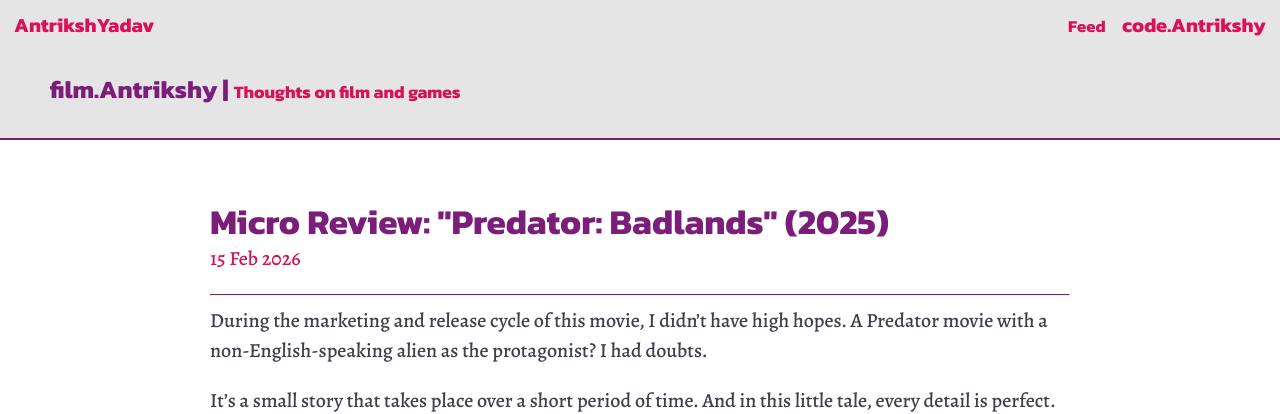
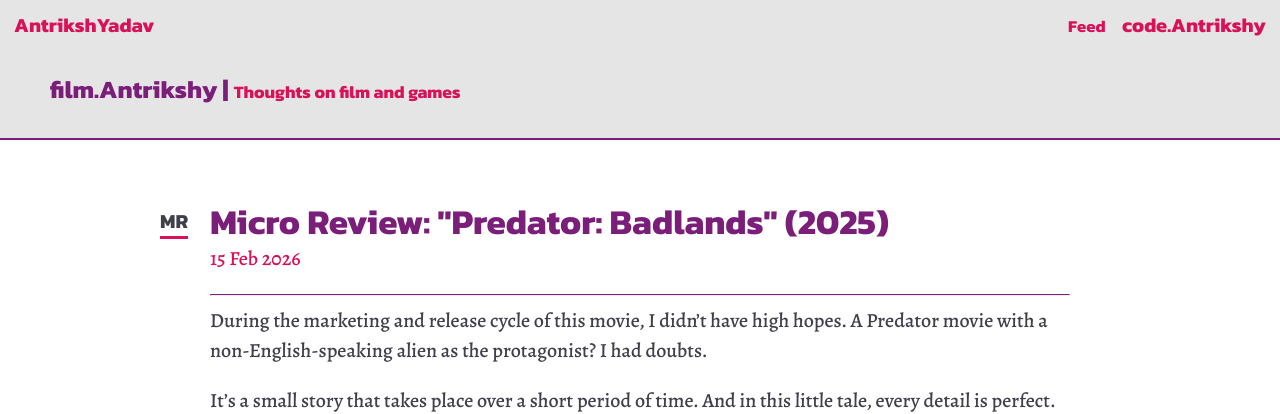
Before and after one commit to Antrikshy/antrikshy.github.io, a Jekyll site: the page built from film/_posts/2026-02-15-micro-review-predator-badlands.md, in a window 1280 px wide. Shown: the top 414 px of the page. Built offline with Jekyll 4.4.1, drawn with Linux system fonts in a browser that asks for light colours; some web fonts are replaced; comment, search, counter and statistics services are not loaded.

Commit message:
MR category label next to post titles

```diff
--- a/_layouts/blog_index.html
+++ b/_layouts/blog_index.html
@@ -7,6 +7,11 @@
 <div class="posts">
   {% for post in site.categories[blog_name] limit:5 %}
   <div class="post">
+    <div class="post-categories">
+      {% for category in post.categories %}
+        <span class="post-category-label" data-category="{{ category }}" title="Category: {{ category | capitalize }}"></span>
+      {% endfor %}
+    </div>
     <h1 class="post-title">
       <a href="{{ post.url }}">
         {{ post.title }}
--- a/_layouts/post.html
+++ b/_layouts/post.html
@@ -4,6 +4,11 @@
 ---
 
 <div class="post">
+  <div class="post-categories">
+    {% for category in page.categories %}
+      <span class="post-category-label" data-category="{{ category }}" title="Category: {{ category | capitalize }}"></span>
+    {% endfor %}
+  </div>
   <h1 class="post-title">{{ page.title }}</h1>
   <span class="post-date">{{ page.date | date_to_string }}</span>
   <hr>
--- a/public/css/poole.css
+++ b/public/css/poole.css
@@ -457,6 +457,18 @@
 .post-title {
   margin-top: 0;
 }
+.post-categories {
+  .post-category-label {
+    font-weight: bold;
+    font-family: var(--title-font-stack);
+    position: absolute;
+    transform: translateX(-2.5rem) translateY(0.3rem);
+  }
+  .post-category-label[data-category="micro-review"]::before {
+    border-bottom: 3px solid var(--secondary-color);
+    content: "MR";
+  }
+}
 
 /* Meta data line below post title */
 .post-date {
```
